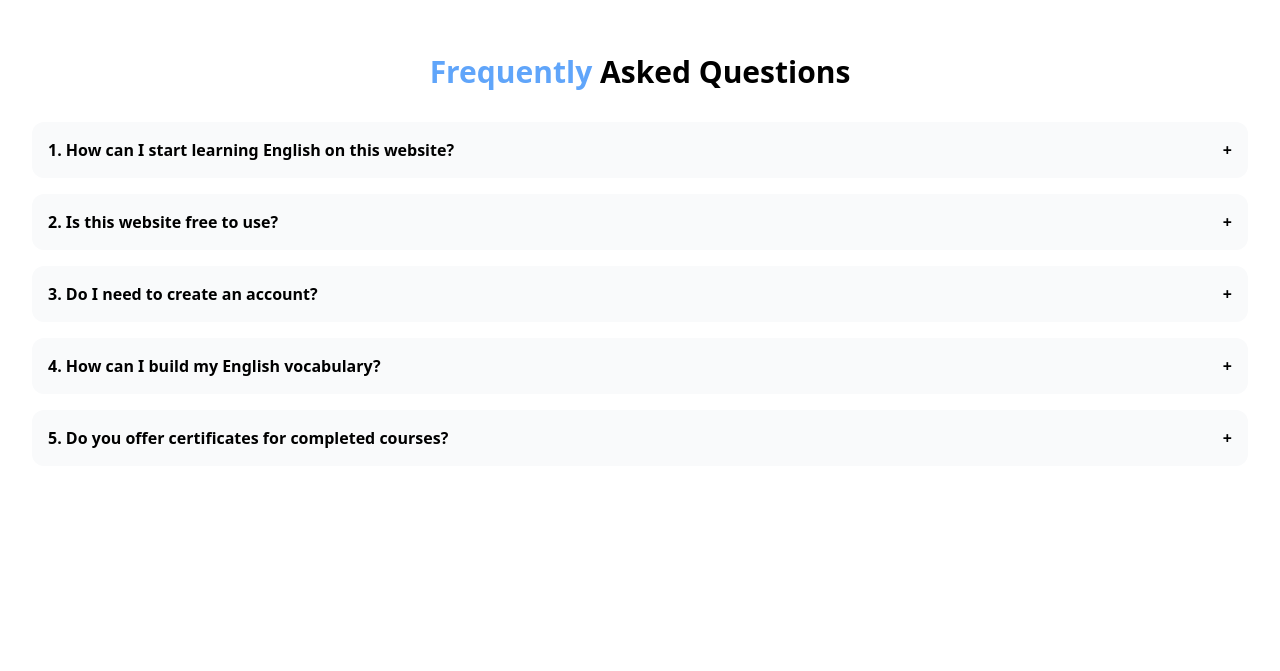
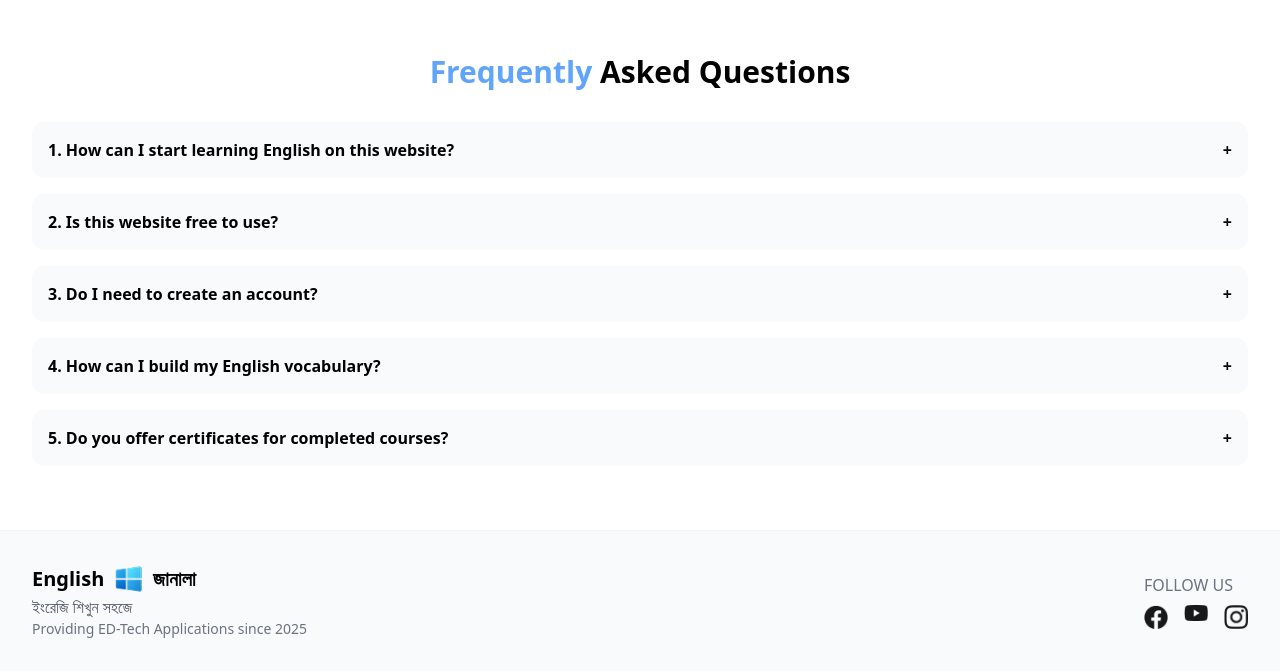
Before and after one commit to tanvirrahmanaz/assigment6-english-janala, a plain HTML site: page index.html in a window 1280 px wide. Shown: the part 995-1666 px from the top of the page. Before the commit the page ends 1525 px from the top, so only its background shows below. Drawn offline with nearby package versions, Linux system fonts and the light colour scheme; no server answers.

Commit message:
footer section added

```diff
--- a/index.html
+++ b/index.html
@@ -112,6 +112,31 @@
           </div>
         </div>
       </section>
+
+
+    <!-- Footer Section -->
+    <footer class="bg-gray-50 py-8 border-t border-gray-100">
+        <div class="container mx-auto px-8 flex flex-col md:flex-row justify-between items-center text-center md:text-left">
+            <div class="mb-4 md:mb-0">
+
+                <h1 class="text-xl font-semibold inline-flex items-center justify-center md:justify-start">
+                    English <img src="assets/logo.png" alt="Logo" class="h-8 ml-2 inline">
+                    <span class="ml-2">জানালা</span>
+                </h1>
+            <p class="text-gray-600">ইংরেজি শিখুন সহজে</p>
+            <p class="text-sm text-gray-500">Providing ED-Tech Applications since 2025</p>
+      </div>
+
+      <div class="mt-4 md:mt-0">
+        <p class="text-gray-500 mb-2">FOLLOW US</p>
+        <div class="flex justify-center md:justify-start gap-4">
+          <a href="#"><img src="assets/fb-thumb.png" alt="Facebook" class="w-6"></a>
+          <a href="#"><img src="assets/youtube-thumb.png" alt="YouTube" class="w-6"></a>
+          <a href="#"><img src="assets/instagram-thumb.png" alt="Instagram" class="w-6"></a>
+        </div>
+      </div>
+    </div>
+    </footer>
     <!-- javascript add  -->
     <script src="script/script.js"></script>
 </body>
```
